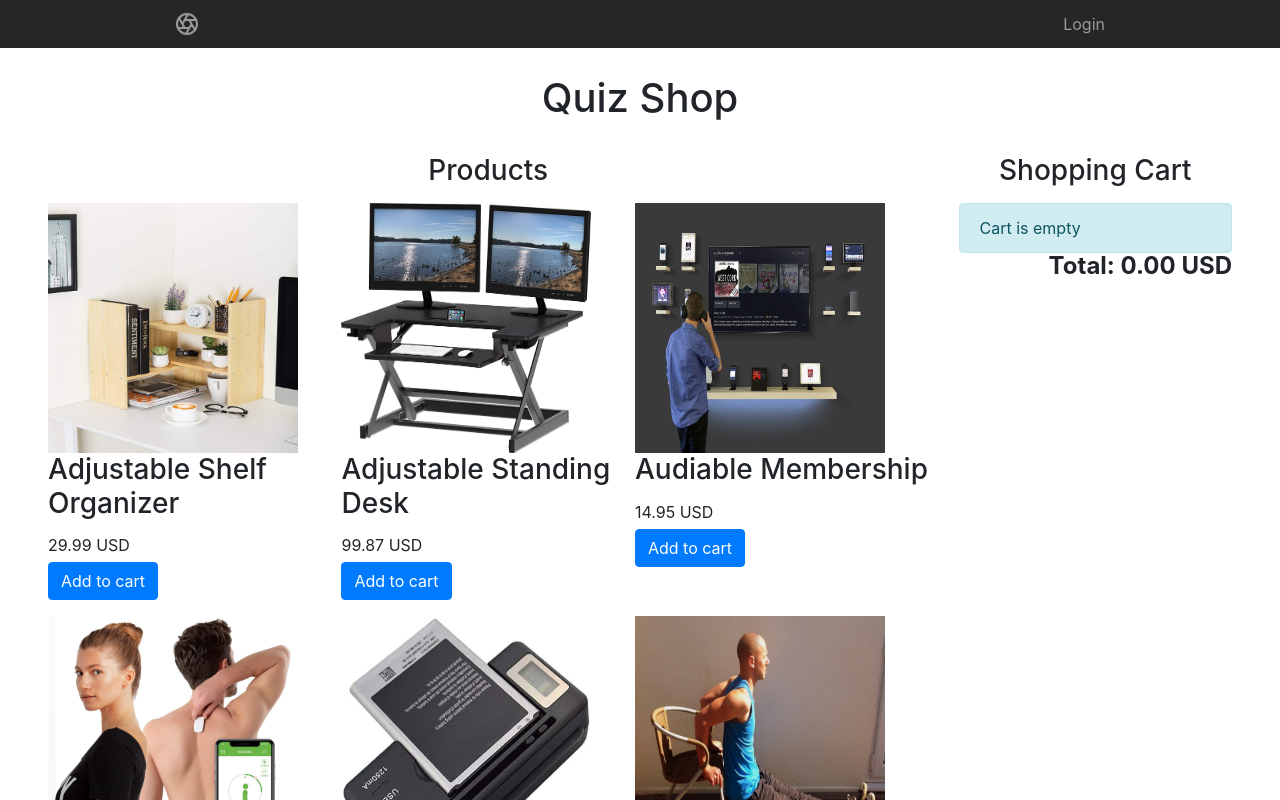
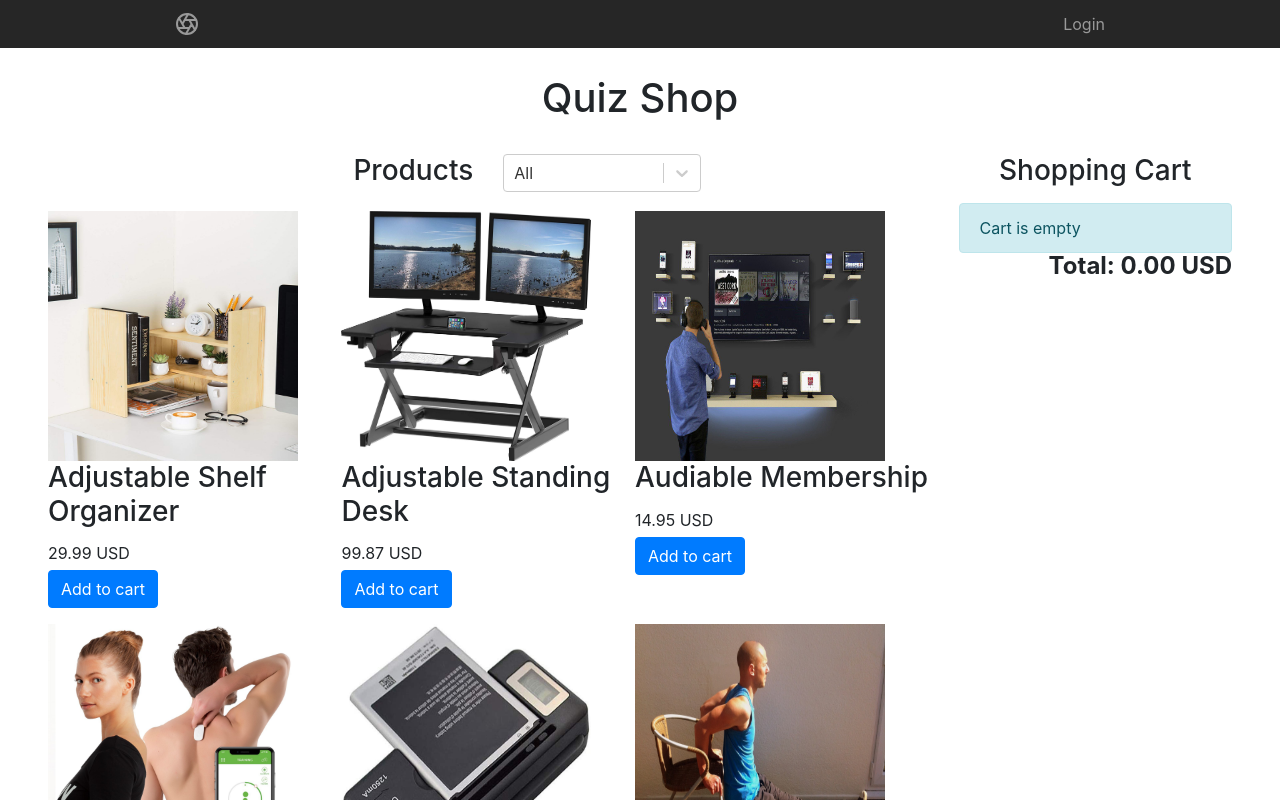
Before and after one commit to aleksandar-todorov/Quiz-Shop, a React (Create React App) app: page /shop in a window 1280 px wide. Shown: the top 800 px of the page. Built offline with nearby package versions, Linux system fonts and the light colour scheme.

Commit message:
filter in shop implemented

```diff
--- a/src/components/Category/Category.jsx
+++ b/src/components/Category/Category.jsx
@@ -1,14 +1,6 @@
 import React, {Component} from 'react'
 import Select from 'react-select';
-
-const options = [
-    {value: 'health', label: 'Health'},
-    {value: 'money', label: 'Money'},
-    {value: 'relationships', label: 'Relationships'},
-    {value: 'career', label: 'Career'},
-    {value: 'creative', label: 'Creative'},
-    {value: 'fun', label: 'Fun'},
-];
+import {options} from "../../constants/categoryOptionsConstants";
 
 class Category extends Component {
 
@@ -35,6 +27,7 @@
                         <div className="col-md-9 m-auto">
                             <Select
                                 value={selectedOption}
+                                placeholder={'Choose Category'}
                                 onChange={this.handleChange}
                                 options={options}
                             />
--- a/src/components/Product/Product.jsx
+++ b/src/components/Product/Product.jsx
@@ -6,6 +6,7 @@
 import './Product.css'
 
 class Product extends Component {
+
     handleClick = () => {
         const {id, addToCart, removeFromCart, isInCart} = this.props;
 
--- a/src/components/ProductList/ProductList.jsx
+++ b/src/components/ProductList/ProductList.jsx
@@ -1,15 +1,44 @@
-import React from 'react';
+import React, {Component} from 'react'
 import {connect} from 'react-redux';
 
 import Product from '../Product/Product.jsx';
 import './ProductList.css'
+import {allOptions} from "../../constants/categoryOptionsConstants";
+import Select from "react-select";
 
-const ProductList = ({products}) => {
+class ProductList extends Component {
+
+    constructor(props) {
+        super(props);
+    }
+
+    state = {
+        selectedOption: {value: "all", label: "All"},
+    };
+
+    render() {
+
+        const {selectedOption} = this.state;
+
         return (
             <div>
-            <h3 className="text-center mb-3">Products</h3>
+                <div className="row mb-3">
+                    <div className="col-md-6">
+                        <h3 className="text-right">Products</h3>
+                    </div>
+                    <div className="col-md-3">
+                        <Select
+                            value={selectedOption}
+                            placeholder={'All'}
+                            onChange={this.handleChange}
+                            options={allOptions}
+                        />
+                    </div>
+                </div>
                 <ul className="product-list">
-                {products.map(product => (
+                    {this.props.products
+                        .filter(product => selectedOption.value === 'all' || product.category === selectedOption.value)
+                        .map(product => (
                         <li key={product.id} className="product-list-item">
                             <Product {...product} />
                         </li>
@@ -19,6 +48,12 @@
         );
     }
 
+    handleChange = selectedOption => {
+        console.log(selectedOption)
+        this.setState({selectedOption});
+    };
+}
+
 const mapStateToProps = (state) => ({
     products: state.products
 })
--- /dev/null
+++ b/src/constants/categoryOptionsConstants.js
@@ -0,0 +1,18 @@
+export const options = [
+    {value: 'health', label: 'Health'},
+    {value: 'money', label: 'Money'},
+    {value: 'relationships', label: 'Relationships'},
+    {value: 'career', label: 'Career'},
+    {value: 'creative', label: 'Creative'},
+    {value: 'fun', label: 'Fun'},
+];
+
+export const allOptions = [
+    {value: 'all', label: 'All'},
+    {value: 'health', label: 'Health'},
+    {value: 'money', label: 'Money'},
+    {value: 'relationships', label: 'Relationships'},
+    {value: 'career', label: 'Career'},
+    {value: 'creative', label: 'Creative'},
+    {value: 'fun', label: 'Fun'},
+];
```
Lines whose indentation alone changed are shown as unchanged.
